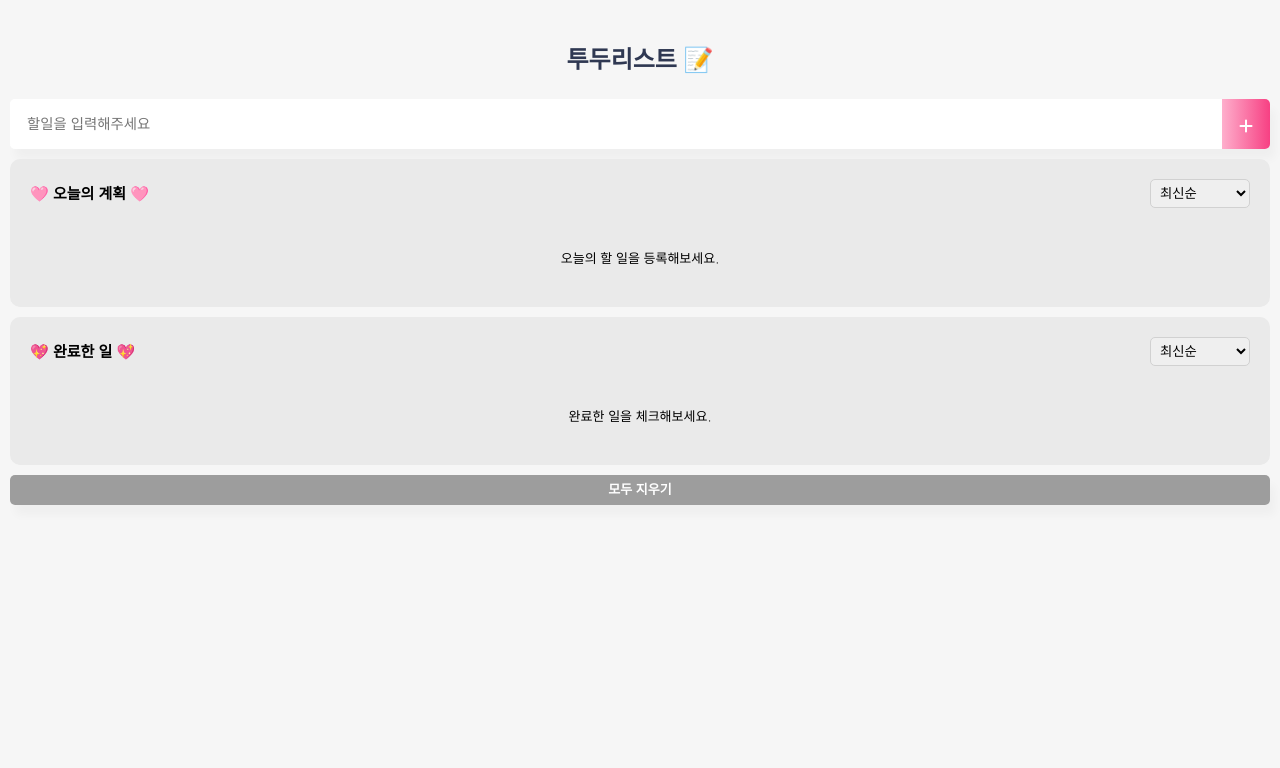
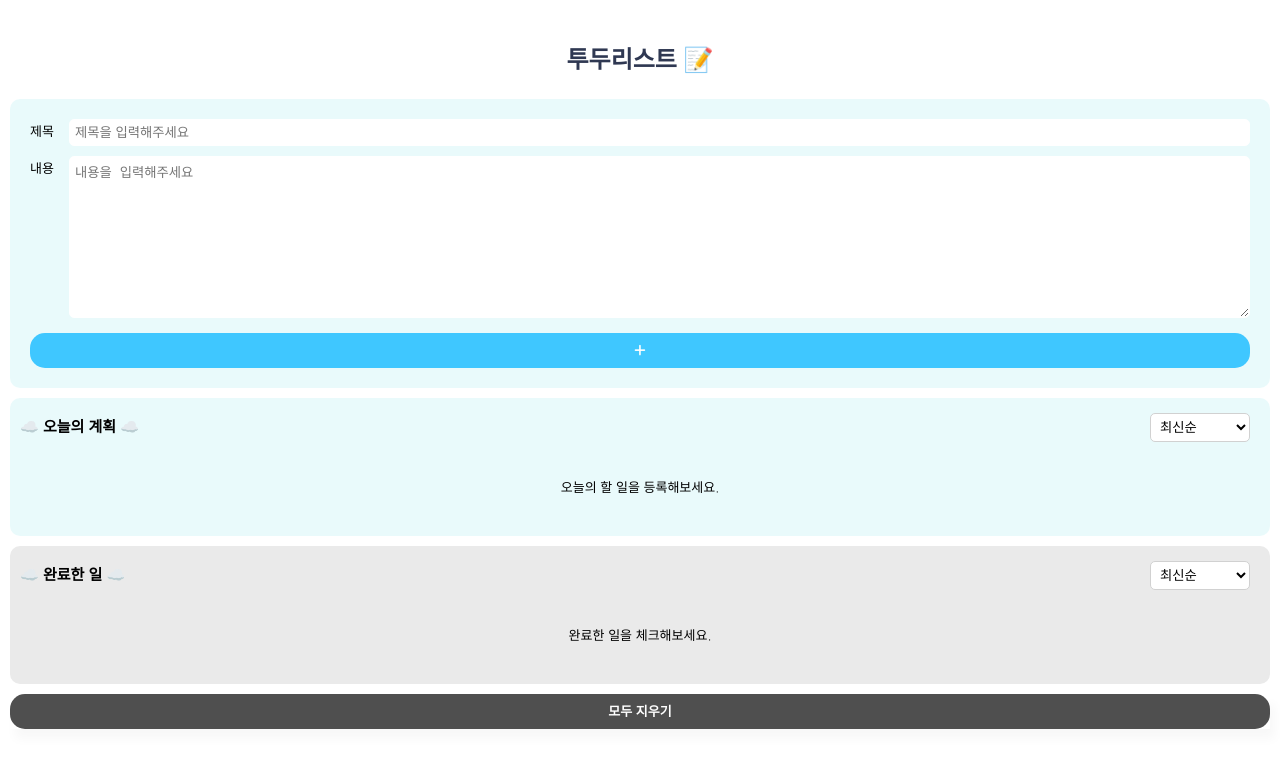
Before and after one commit to rlaaadh/vue-todo, a Vue app: page / in a window 1280 px wide. Shown: the top 768 px of the page. Built offline with nearby package versions, Linux system fonts and the light colour scheme.

Commit message:
입력창 고도화 (제목, 내용 구분) / 모두지우기 버튼 클릭시, 모달 추가 / 기타 디자인 및 워딩 수정

```diff
--- a/src/App.vue
+++ b/src/App.vue
@@ -2,9 +2,9 @@
   <div id="app">
     <TodoHeader/>
     <TodoInput @addTodoItem="addOneItem"/>
-    <section>
+    <section class="today">
       <div class="top">
-        <h2 class="title">🩷 오늘의 계획 🩷 </h2>
+        <h2 class="title">☁️ 오늘의 계획 ☁️</h2>
         <TodoSelect :selectedValue="incompleteSortOptions" @selectedValue="setIncompleteSortOptions"/>
       </div>
       <TodoList
@@ -19,7 +19,7 @@
 
     <section>
       <div class="top">
-        <h2 class="title">💖 완료한 일 💖</h2>
+        <h2 class="title">☁️ 완료한 일 ☁️</h2>
         <TodoSelect :selectedValue="completedSortOptions" @selectedValue="setCompletedSortOptions"/>
       </div>
       <TodoList
@@ -34,6 +34,14 @@
 
     <TodoFooter
       @clearAll="clearAllItems"/>
+
+      <Modal v-if="showModal" @close="showModal=false">
+      <div slot="header">
+        <h3>알림</h3>
+        <i class="closeModalBtn fas fa-times" @click="showModal=false"></i>
+      </div>
+      <p slot="body">모든 기록이 초기화 되었습니다.</p>
+    </Modal>
   </div>
 </template>
 
@@ -43,6 +51,7 @@ import TodoInput from './components/TodoInput.vue'
 import TodoSelect from './components/TodoSelect.vue'
 import TodoList from './components/TodoList.vue'
 import TodoFooter from './components/TodoFooter.vue'
+import Modal from './components/common/commonModal.vue'
 
 export default {
   data(){
@@ -50,6 +59,7 @@ export default {
       todoItems: [],
       incompleteSortOptions: 'latest', // 기본값 설정
       completedSortOptions: 'latest', // 기본값 설정
+      showModal: false
     }
   },
   computed: {
@@ -73,10 +83,11 @@ export default {
         hour12: false // 24시간 형식
       });
     },
-    addOneItem(todoItem){
+    addOneItem(todoTitle, todoText){
       const obj = {
         id: `TODO_${Date.now().toString()}`,
-        contents: todoItem,
+        title: todoTitle,
+        text: todoText,
         inputDate: this.getCurrentDateTime(),
         // modifyDate: '수정날짜',
         completed: false,
@@ -137,6 +148,9 @@ export default {
 
       // 5) 상태를 필터링하여 새 배열로 업데이트
       this.todoItems = [];
+
+      // 6) 알림 모달창 출력
+      this.showModal = true;
     });
     },
     setIncompleteSortOptions(selectedValue) {
@@ -155,7 +169,7 @@ export default {
           sorted.sort((a, b) => a.id.localeCompare(b.id));
           break;
         case 'alphabetical':
-          sorted.sort((a, b) => a.contents.localeCompare(b.contents));
+          sorted.sort((a, b) => a.title.localeCompare(b.title));
           break;
       }
       return sorted;
@@ -193,6 +207,7 @@ export default {
     TodoSelect,
     TodoList,
     TodoFooter,
+    Modal,
   }
 }
 </script>
@@ -204,7 +219,6 @@ export default {
   body{
     font-family: "Nanum Gothic", sans-serif;
     text-align: center;
-    background-color:#f6f6f6;
     margin: 0;
   }
   section{
@@ -214,15 +228,22 @@ export default {
     border-radius: 10px;
     box-sizing: border-box;
   }
+  section.today{
+    background-color:#daf6f995;
+  }
   section .top{
     display:flex;
   }
   .title{
     flex:1;
     font-size: 15px;
-    line-height: 29px;
+    line-height: 1.2;
     text-align: left;
-    margin: 10px;
+    margin: 10px 0;
+  }
+  .text{
+    font-size: 13px;
+    line-height: 1.2;
   }
   input{
     border-style: groove;
--- a/src/components/TodoFooter.vue
+++ b/src/components/TodoFooter.vue
@@ -16,24 +16,16 @@ export default {
 
 <style scoped>
 .clearAllContainer {
-	height: 30px;
 	margin: 10px;
-  font-size: 14px;
-	line-height: 30px;
-  font-weight: 700;
-	background-color: white;
-	border-radius: 5px;
-  box-sizing: border-box;
-}
-.clearAllContainer:hover{
-  background-color: #fbe5e5;
 }
 .clearAllBtn {
 	display: block;
   font-size: 13px;
+	line-height: 35px;
   color: white;
-	background-color: rgb(157, 157, 157);
-  border-radius: 5px;
+  font-weight: 700;
+	background-color: rgb(79 79 79);
+  border-radius: 15px;
   cursor: pointer;
 }
 </style>
--- a/src/components/TodoInput.vue
+++ b/src/components/TodoInput.vue
@@ -1,16 +1,33 @@
 <template>
-  <div class="inputBox shadow">
-    <input type="text" v-model="newTodoItem" @keyup.enter.stop="addTodo" ref="inputField" placeholder="할일을 입력해주세요">
-    <span class="addContainer" v-on:click="addTodo">
-      <i class="fa-solid fa-plus addBtn"></i>
-    </span>
+  <div>
+    <form action="">
+      <div>
+        <label for="titleFiled">제목</label>
+        <input type="text" v-model="newTodoItem" id="titleFiled" placeholder="제목을 입력해주세요">
+      </div>
+      <div>
+        <label for="textFiled">내용</label>
+        <textarea
+          name="textFiled"
+          id="textFiled"
+          cols="30"
+          rows="10"
+          placeholder="내용을 입력해주세요"
+          v-model="newTodoText"
+          @keyup.enter.stop="addTodo">
+        </textarea>
+      </div>
+      <button class="addContainer" v-on:click="addTodo">
+        <i class="fa-solid fa-plus"></i>
+      </button>
+    </form>
 
     <Modal v-if="showModal" @close="showModal = false">
       <div slot="header">
         <h3>경고</h3>
         <i class="closeModalBtn fas fa-times" @click="showModal=false"></i>
       </div>
-      <p slot="body">입력창에 내용을 입력해주세요.</p>
+      <p slot="body">모든 입력창에 내용을 입력해주세요.</p>
     </Modal>
   </div>
 </template>
@@ -22,21 +39,30 @@ export default {
   data() {
     return {
       newTodoItem: '',
+      newTodoText: '',
       showModal: false
     };
   },
   methods: {
-    addTodo(){
-      if(this.newTodoItem.trim() !== ''){
-        this.$emit('addTodoItem', this.newTodoItem);
+    addTodo(event){
+      event.preventDefault();
+
+      if(this.newTodoItem.trim() !== '' && this.newTodoText.trim() !== ''){
+        this.$emit('addTodoItem', this.newTodoItem , this.newTodoText) ;
         this.clearInput();
+
       }else{
-        this.$refs.inputField.blur();
+        const input = document.querySelector('input');
+        const textArea = document.querySelector('textarea');
+        input.blur();
+        textArea.blur();
+
         this.showModal = !this.showModal;
       }
     },
     clearInput(){
       this.newTodoItem = '';
+      this.newTodoText = '';
     }
   },
   components: {
@@ -46,40 +72,56 @@ export default {
 </script>
 
 <style scoped>
-input:focus {
+form {
+  margin: 10px;
+  padding: 20px;
+  background-color: #daf6f995;
+  border-radius: 10px;
+  box-sizing: border-box;
+}
+form div{
+  display: flex;
+  align-content: flex-start;
+  list-style:none;
+  text-align: left;
+}
+form div + div{
+  margin-top:10px;
+}
+form label{
+  width: 30px;
+  margin-right: 10px;
+  font-size: 13px;
+  line-height: 26px;
+}
+form input,
+form textarea {
+  display: block;
+  width: 100%;
+  padding: 5px;
+  border: 1px solid #fff;
 	outline: none;
+  border-radius: 5px;
+  box-sizing: border-box;
 }
-.inputBox {
-  display: flex;
-	height: 50px;
-  margin: 0 10px;
-	line-height: 50px;
-	background: white;
-	border-radius: 5px;
+form input:focus,
+form textarea:focus{
+  border:1px solid #3fc7ff;
 }
-.inputBox input {
-  flex: 1;
-  padding: 0 1rem;
-	border: 1px solid white;
-	font-size: 0.9rem;
-  border-radius: 5px;
-  box-sizing:border-box;
-}
-.inputBox input:focus{
-  border-color: #f74083 transparent #f74083 #f74083;
-  border-radius: 5px 0 0 5px;
-}
-.addContainer {
-	float: right;
-	background: linear-gradient(to right, #feafcc, #f74083);
-	display: block;
-	width: 3rem;
-	border-radius: 0 5px 5px 0;
+.addContainer{
+  width: 100%;
+  height: 35px;
+  margin-top:15px;
+  padding: 5px;
+  font-size: 13px;
+  background-color: #3fc7ff;
+  border: none;
+  border-radius:15px;
+  box-sizing: border-box;
   cursor: pointer;
 }
-.addBtn {
-	color: white;
-	vertical-align: middle;
+.addContainer i{
+  color: #fff;
 }
 .closeModalBtn{
   font-size: 20px;
--- a/src/components/TodoList.vue
+++ b/src/components/TodoList.vue
@@ -4,7 +4,10 @@
       <li v-for="todoItem in propsdata" :key="todoItem.id" class="shadow" :class="{completed: todoItem.completed}" @click="toggleComplete(todoItem.id)">
         <div class="contents">
           <i class="fas fa-check checkBtn"></i>
-          <span class="text">{{ todoItem.contents }}</span>
+          <div class="contents-text">
+            <div class="title">{{ todoItem.title }}</div>
+            <div class="text">{{ todoItem.text }}</div>
+          </div>
           <span class="removeBtn" @click="removeTodo(todoItem.id, $event)">
             <i class="fas fa-trash-alt"></i>
           </span>
@@ -55,35 +58,40 @@ li .contents{
   align-content: center;
 }
 li:hover{
-  background-color: #fbe5e5;
+  background-color: #f2fdff;
   cursor: pointer;
 }
 .checkBtn {
-  margin-right: 10px;
-  line-height: 35px;
+  margin: 3px 10px 0 0;
   color: inherit;
-  color: rgb(249, 51, 133);
+  color: #0c9dd9;
 }
-.text{
+.contents-text{
+  flex: 1;
+}
+.title{
   position: relative;
   z-index: 2;
-  flex: 1;
+  margin: 0;
   padding-top: 3px;
   color: #333;
   font-weight: 700;
   box-sizing: border-box;
+}
+.text{
+  margin-top: 5px;
 }
 .removeBtn {
   position: relative;
   z-index: 2;
   display: block;
   width: 14px;
-  height: 30px;
-  margin: 10px 0 0 10px;
+  margin-left: 10px;
 	color: #9b9b9b;
   cursor: pointer;
 }
 .desc{
+  margin-top: 10px;
   font-size: 12px;
   line-height: 1.2;
   color: #666;
@@ -103,7 +111,8 @@ li:hover{
 .completed .checkBtn:hover{
   background-color:transparent;
 }
-.completed .text {
+.completed .title,
+.completed .text{
 	color: #7b7b7b;
   font-weight: 400;
 	text-decoration: line-through;
--- a/src/components/TodoSelect.vue
+++ b/src/components/TodoSelect.vue
@@ -23,19 +23,22 @@ export default {
   .selectBox{
     display: flex;
     justify-content: end;
-    margin: 10px;
-  }
-  .selectBox select{
     width: 100px;
-    padding: 5px;
+    margin: 5px 10px;
+    background-color: #fff;
     border: 1px solid #d1d1d1;
     border-radius: 5px;
     box-sizing: border-box;
+  }
+  .selectBox select{
+    display:block;
+    width: 100%;
+    height: 100%;
+    padding: 5px;
+    background-color: transparent;
+    border: none;
+    outline: none;
+    box-sizing: border-box;
     cursor: pointer;
   }
-  .selectBox select:focus,
-  .selectBox select::selection{
-    border-color: #f74083;
-    outline: none;
-  }
 </style>
--- a/src/components/common/commonModal.vue
+++ b/src/components/common/commonModal.vue
@@ -63,7 +63,7 @@ export default {
     line-height: 20px;
     margin-top: 0;
     padding-top: 3px;
-    color: #f74083;
+    color: #3fc7ff;
   }
   .modal-body p{
     margin: 0 0 10px 0;
```
